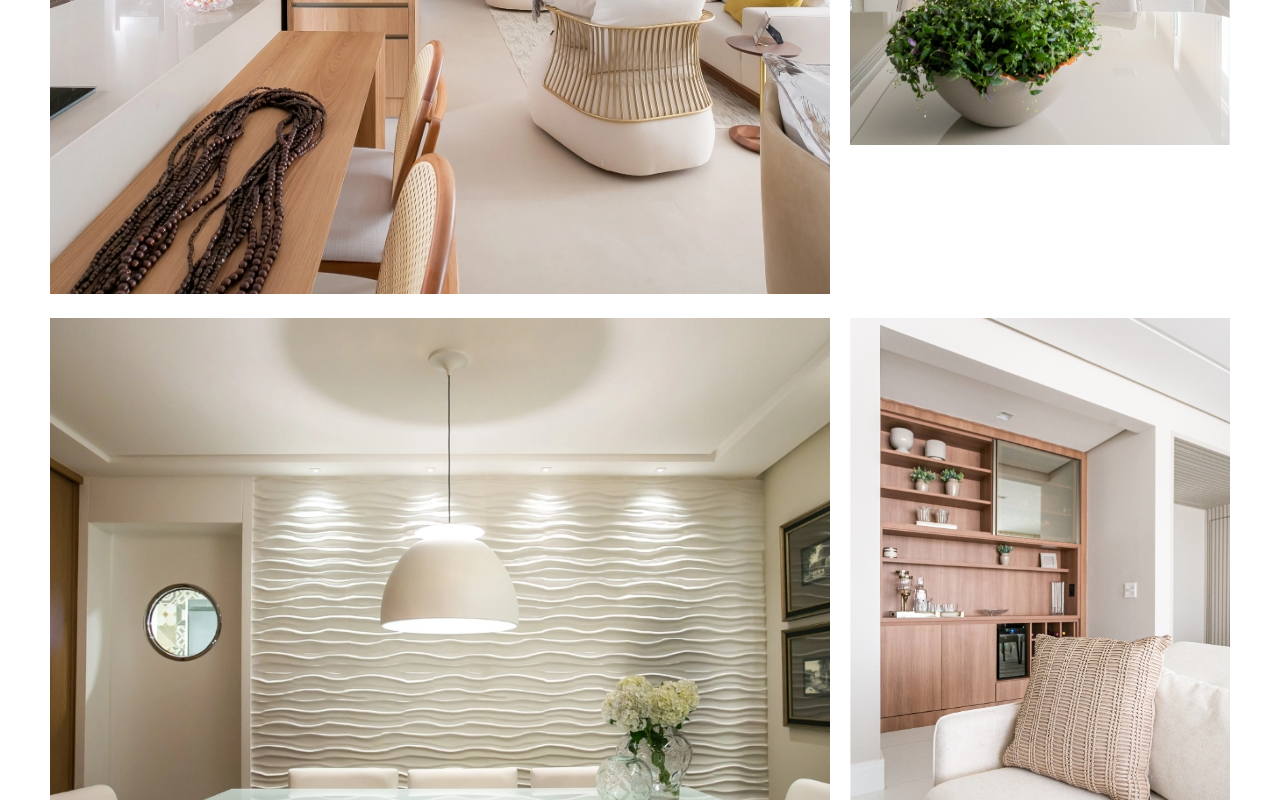
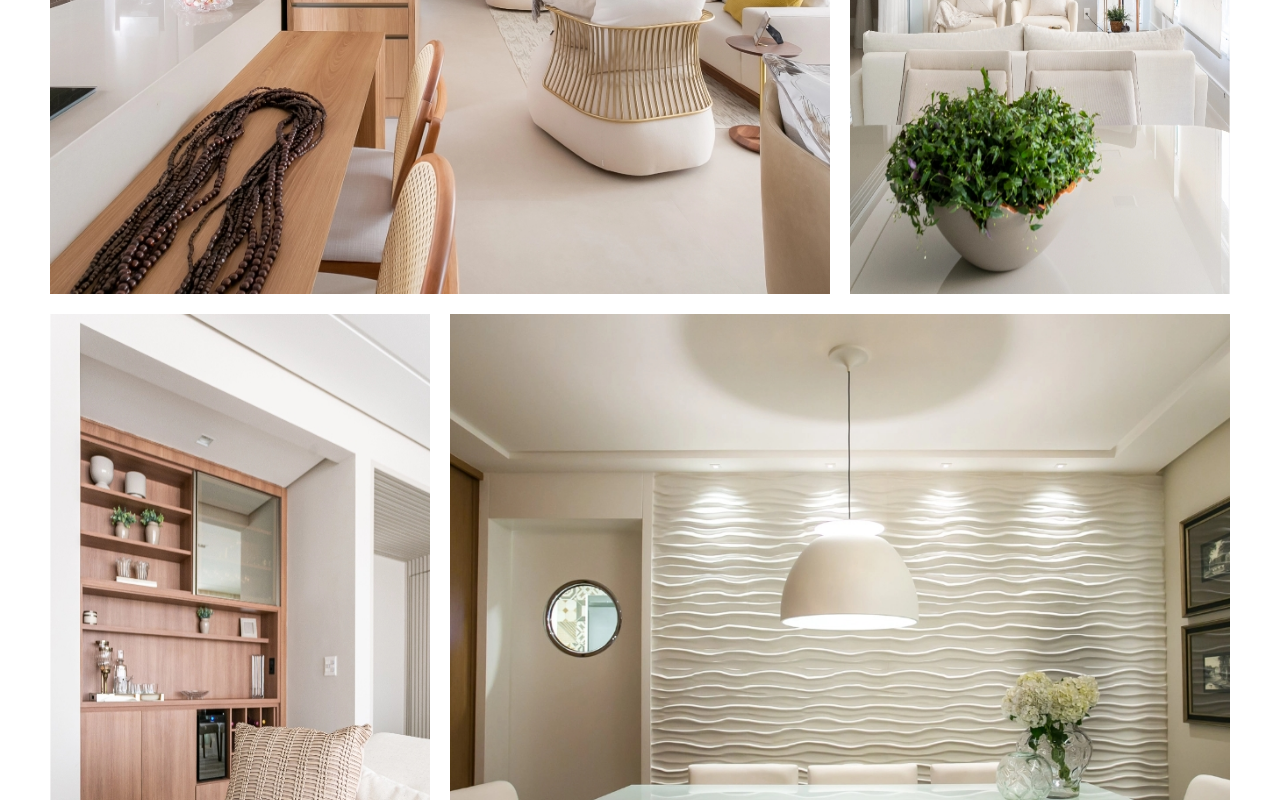
Before and after one commit to AndreChavs/amoz, a Next.js app: page /projetos in a window 1280 px wide. Shown: the part 940-1740 px from the top of the page. Built offline with nearby package versions, Linux system fonts and the light colour scheme.

Commit message:
atualização 26/07
produtos

```diff
--- a/pages/_app.js
+++ b/pages/_app.js
@@ -11,6 +11,12 @@ function MyApp({ Component, pageProps }) {
   return <>
     <Layout>
       <Header className='header' id='header'/>
+      <Head>
+        <meta httpEquiv="X-UA-Compatible" content="IE=edge" />
+        <meta name="viewport" content="width=device-width, initial-scale=1.0" />
+        <meta name="viewport" content="viewport-fit=cover" />
+        <link rel="stylesheet" href="https://cdnjs.cloudflare.com/ajax/libs/font-awesome/6.1.1/css/all.min.css" />
+      </Head>
       <Component {...pageProps} />
     </Layout>
   </>
--- a/pages/_document.js
+++ b/pages/_document.js
@@ -3,11 +3,7 @@ import { Html, Head, Main, NextScript } from 'next/document'
 export default function Document() {
     return (
         <Html lang='pt-BR'>
-            <Head>
-                <meta httpEquiv="X-UA-Compatible" content="IE=edge" />
-                <meta name="viewport" content="width=device-width, initial-scale=1.0" />
-                <link rel="stylesheet" href="https://cdnjs.cloudflare.com/ajax/libs/font-awesome/6.1.1/css/all.min.css" />
-            </Head>
+            <Head />
             <body>
                 <Main />
                 <NextScript />
--- /dev/null
+++ b/pages/contato.js
@@ -0,0 +1,3 @@
+export default function Contato() {
+  return <main></main>
+}
--- /dev/null
+++ b/pages/midia.js
@@ -0,0 +1,3 @@
+export default function Midia () {
+  return <main></main>
+}
--- a/pages/projetos/index.js
+++ b/pages/projetos/index.js
@@ -1,29 +1,26 @@
 import Head from "next/head"
-import Image from "next/image"
+
 import Link from "next/link"
 import Container from '../../src/layout/container/Container'
 import Grid06 from '../../src/layout/container/Grid06'
 import Grid08 from '../../src/layout/container/Grid08'
 import Grid04 from '../../src/layout/container/Grid04'
 
-import img1 from '../../public/projetos/projeto1.jpg'
-import img2 from '../../public/projetos/projeto2.jpg'
-import img3 from '../../public/projetos/projeto3.jpg'
-import img4 from '../../public/projetos/projeto4.jpg'
 
 
 export default function Projetos() {
 
     const projetosApi = [
-        {src:img1, alt:'descrição da imagem'}, {src:img2, alt:'descrição da imagem'},
-        {src:img3, alt:'descrição da imagem'}, {src:img4, alt:'descrição da imagem'}
+        {src:'/projetos/projeto1.jpg', alt:'descrição da imagem', href:'/'},
+        {src:'/projetos/projeto2.jpg', alt:'descrição da imagem', href:'/'},
+        {src:'/projetos/projeto4.jpg', alt:'descrição da imagem', href:'/'},
+        {src:'/projetos/projeto3.jpg', alt:'descrição da imagem', href:'/'},
     ]
 
     return <>
         <Head>
             <title>Amoz - Projetos arquitetônicos e Interiores</title>
         </Head>
-
         <section className='projetos-hero'>
             <Container className='projetos-header wrap'>
                 <Grid06 style={{marginTop:'0px'}}>
@@ -43,27 +40,27 @@ export default function Projetos() {
         <section className='projetos-grid'>
             <Container className='wrap'>
                 {projetosApi.map( (projeto, index) => {
-                    if(index % 2 == 0){
+                    if((index == 0) || (index == 3)){
                       return <Grid08 key={index}>
-                            <Link href="projeto/projeto1">
-                                <picture>
-                                    <source media="(max-width: 999px)" srcSet={projeto.src.src}/>
-                                    <Image src={projeto.src}
-                                        width={projeto.src.widht} height={projeto.src.height}
+                        <Link href={projeto.href}>
+                          <picture className="pic-projects">
+                              <source media="(max-width: 999px)" srcSet={projeto.src}/>
+                              <img src={projeto.src}
                                   alt={projeto.alt}
                               />
                           </picture>
                         </Link>
                       </Grid08>
-                    }else {
+                    }else{
                       return <Grid04 key={index}>
-                            <picture>
-                                <source media="(max-width: 999px)" srcSet={projeto.src.src}/>
-                                <Image src={projeto.src}
-                                    width={projeto.src.widht} height={projeto.src.height}
+                        <Link href={projeto.href}>
+                          <picture className="pic-projects">
+                              <source media="(max-width: 999px)" srcSet={projeto.src}/>
+                              <img src={projeto.src}
                                   alt={projeto.alt}
                               />
                           </picture>
+                        </Link>
                       </Grid04>
                     }
                 })}
--- a/pages/sobre.js
+++ b/pages/sobre.js
@@ -1,3 +1,3 @@
 export default function Sobre () {
-    return
+    return <main></main>
 }
--- a/src/components/Nav/Navbar.jsx
+++ b/src/components/Nav/Navbar.jsx
@@ -55,13 +55,11 @@ const Navbar = ({className, style}) => {
 
     <Navlist mobile={mobile} refer={navlistRef} >
       {linksMenu.map( item => {
-          return <>
-            <li key={item.nome}>
+          return <li key={item.nome}>
               <Link href={item.href}>
                 <a onClick={handleClick}>{item.nome}</a>
               </Link>
             </li>
-          </>
         })}
     </Navlist>
   </nav>
--- a/styles/global/Projetos.css
+++ b/styles/global/Projetos.css
@@ -24,3 +24,6 @@
 .projetos-grid img{
     height: 100%;
 }
+.pic-projects{
+    cursor: pointer;
+}
```
Lines whose indentation alone changed are shown as unchanged.
